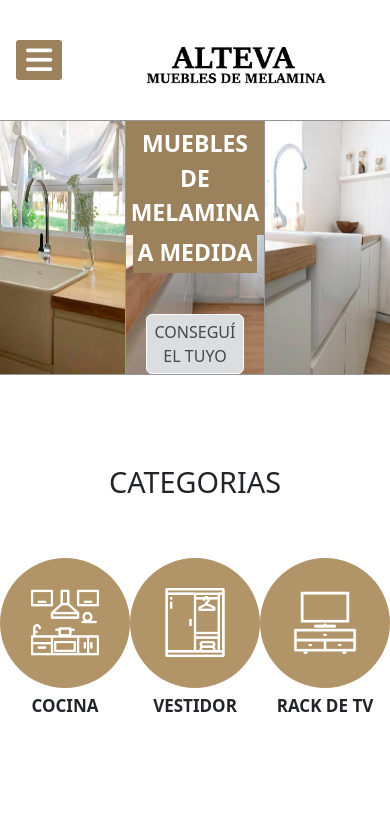
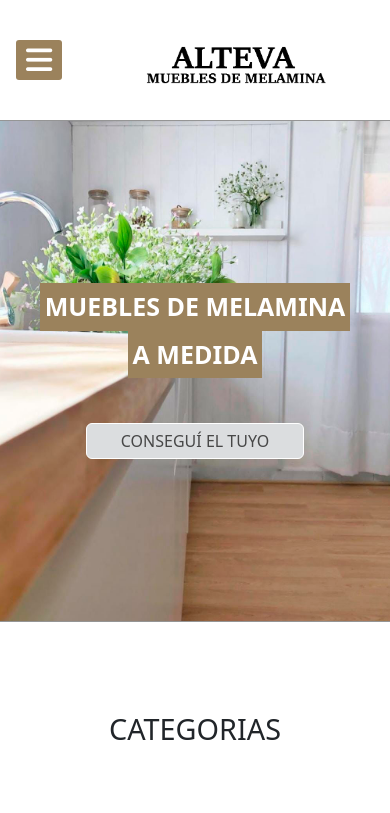
Before and after one commit to AgusParedes/Alteva_Muebles, a React (Vite) app: page / in a window 390 px wide. Shown: the top 813 px of the page. Built offline with nearby package versions, Linux system fonts and the light colour scheme; no server answers; the database is empty.

Commit message:
responsive de index

```diff
--- a/index.html
+++ b/index.html
@@ -14,6 +14,8 @@
     <link href="https://fonts.googleapis.com/css2?family=Noto+Serif:ital,wght@0,100..900;1,100..900&display=swap" rel="stylesheet">
     <link rel="stylesheet" href="https://fonts.googleapis.com/css2?family=Material+Symbols+Outlined" />
     <link href="https://fonts.googleapis.com/css2?family=Raleway:ital,wght@0,100..900;1,100..900&display=swap" rel="stylesheet">
+    <link rel="stylesheet" href="https://cdnjs.cloudflare.com/ajax/libs/animate.css/4.1.1/animate.min.css"/>
+
   </head>
   <body>
     <div id="root"></div>
--- a/package.json
+++ b/package.json
@@ -11,6 +11,7 @@
   },
   "dependencies": {
     "@mui/icons-material": "^5.11.16",
+    "animate.css": "^4.1.1",
     "bootstrap": "^5.3.3",
     "firebase": "^10.14.1",
     "react": "^18.2.0",
--- a/src/components/ColorCard/ColorCard.scss
+++ b/src/components/ColorCard/ColorCard.scss
@@ -29,3 +29,75 @@
         }
     }
 }
+
+@media (max-width: 1000px) {
+    .div_card-color_container{
+        width: 127px;
+        display: flex;
+        flex-direction: column;
+        justify-content: center;
+        align-items: center;
+        background-color: #e9ecef;
+        .div_color-img{
+            width: 112px;
+            height: 112px;
+            margin: 7px 0 18px 0;
+        }
+        .div_color-title{
+            width: 100%;
+            display: flex;
+
+            p{
+                font-size: 13px;
+            }
+        }
+    }
+}
+
+@media (max-width: 740px) {
+    .div_card-color_container{
+        width: 106px;
+        display: flex;
+        flex-direction: column;
+        justify-content: center;
+        align-items: center;
+        background-color: #e9ecef;
+        .div_color-img{
+            width: 93px;
+            height: 93px;
+            margin: 6px 0 15px 0;
+        }
+        .div_color-title{
+            width: 100%;
+            display: flex;
+
+            p{
+                font-size: 10px;
+            }
+        }
+    }
+}
+
+@media (max-width: 605px) {
+    .div_card-color_container{
+        width: 85px;
+        display: flex;
+        flex-direction: column;
+        justify-content: center;
+        align-items: center;
+        background-color: #e9ecef;
+        .div_color-img{
+            width: 75px;
+            height: 75px;
+            margin: 5px 0 12px 0;
+        }
+        .div_color-title{
+            width: 100%;
+            display: flex;
+
+            p{
+                font-size: 8px;
+            }
+        }
+    }
+}
--- a/src/components/ColorCarrusel/ColorCarrusel.scss
+++ b/src/components/ColorCarrusel/ColorCarrusel.scss
@@ -15,3 +15,27 @@
 .carousel{
    background-color: currentColor;
 }
+
+@media (max-width: 1000px) {
+   .div_carousel_container{
+      .div_colores{
+         display: flex;
+         justify-content: center;
+         gap: 10px;
+         margin: 10px;
+      }
+   }
+}
+@media (max-width: 740px) {
+   .div_carousel_container{
+      height: 350px;
+   }
+}
+@media (max-width: 535px) {
+   .carousel-control-prev{
+      display: none !important;
+   }
+   .carousel-control-next{
+      display: none !important;
+   }
+}
--- a/src/components/Contacto/Contacto.jsx
+++ b/src/components/Contacto/Contacto.jsx
@@ -4,17 +4,17 @@ export const Contacto = () =>{
 
     return(
         <>
-            <div className='div_containerContacto'>
+            <div className=' div_containerContacto'>
                 <div className='div_containerIzq'>
                     <div className='div_containerText'>
-                        <div className='div_titulo'>
+                        <div className='animate__animated animate__fadeInUp animate__delay-0.3s div_titulo'>
                             <p>¡Contáctanos y <span className="colorLetrasTitulo">OBTÉN EL MUEBLE DE TUS SUEÑOS!</span></p>
                         </div>
-                        <div className='div_text'>
-                            <p>Para cualquier consulta o duda, sin compromiso, no dudes en contactarnos. Podes hacerlo dandole clic en los íconos de nuestras redes sociales, mandando un menaje o llamándonos por teléfono al +543404417996, o visitándonos en Guillermo Tell 135. ¡Estamos aquí para ayudarte!</p>
+                        <div className='animate__animated animate__fadeInUp animate__delay-0.3s div_text'>
+                            <p>Para cualquier consulta o duda, sin compromiso, no dudes en contactarnos. Podes hacerlo dandole click en los íconos de nuestras redes sociales, mandando un menaje o llamándonos por teléfono al +543404417996, y tambien visitándonos en Guillermo Tell 135. ¡Estamos aquí para ayudarte!</p>
                         </div>
                     </div>
-                    <div className='div_containerTarjetasRedes'>
+                    <div className='animate__animated animate__fadeInUp animate__delay-0.3s div_containerTarjetasRedes'>
                     <div>
                         <a href="https://www.facebook.com/profile.php?id=100063653134693" target="_blank" class="icono_redes"><i class="fab fa-facebook-f"></i></a>
                         <p>Facebook</p>
--- a/src/components/Contacto/Contacto.scss
+++ b/src/components/Contacto/Contacto.scss
@@ -69,6 +69,7 @@
                 font-weight: 100;
                 font-style: normal;
                 font-size: 14px;
+                color: black;
             }
         }
 
@@ -95,7 +96,18 @@
         .div_containerIzq{
             justify-content: center;
             width: 90%;
+            .div_containerText{
+                text-align: justify;
+            }
+            .div_containerTarjetasRedes{
+            div{
+                p{
+                    font-weight: 400;
+                }
+                }
+            }
         }
+
         .div_mapa{
             width: 600px;
         }
--- a/src/components/Index/Index.jsx
+++ b/src/components/Index/Index.jsx
@@ -1,6 +1,7 @@
 import './Index.scss';
 import { Link } from 'react-router-dom'
 import { ColorCarrusel } from '../ColorCarrusel/ColorCarrusel.jsx'
+import 'animate.css';
 
 
 
@@ -13,10 +14,10 @@ export const Index = () =>{
             <div class="foto_index_med">
                <div class="div_texto_fotoMed">
                   <div>
-                     <p class="text_foto_index">MUEBLES DE MELAMINA</p>
-                     <span class="text_foto_index">A MEDIDA</span>
-                     <div>
-                        <button class="boton_foto_index">CONSEGUÍ EL TUYO</button>
+                  <p class="animate__animated animate__fadeInUp animate__delay-0.3s text_foto_index">MUEBLES DE MELAMINA</p>
+                  <p class="animate__animated animate__fadeInUp animate__delay-0.3s text_foto_index">A MEDIDA</p>
+                  <div>
+                        <button class="boton_foto_index animate__animated animate__fadeInUp animate__delay-0.3s">CONSEGUÍ EL TUYO</button>
                      </div>
                   </div>
                </div>
--- a/src/components/Index/Index.scss
+++ b/src/components/Index/Index.scss
@@ -38,6 +38,9 @@
             padding: 5px;
             color: white;
             cursor: default;
+         }
+         .text_foto_index:nth-child(2){
+            display: inline-block;
          }
          .boton_foto_index{
             margin-top: 45px;
@@ -144,3 +147,141 @@
    width: 100%;
    height: 500px;
 }
+@media (max-width:1050px) {
+   .grid_container_foto_index {
+   .foto_index_med {
+         .div_texto_fotoMed{
+            display: flex;
+            justify-content: center;
+            align-items: center;
+            text-align: center;
+            width: 100%;
+            height: 100%;
+            .text_foto_index{
+               margin-bottom: 0;
+               font-size: 15px;
+               background-color: #9b825c ;
+               font-weight:700;
+               padding: 5px;
+               color: white;
+               cursor: default;
+            }
+            .boton_foto_index{
+               margin-top: 45px;
+               padding: 5px;
+               font-size: 13px;
+               background-color: #DBDDDF;
+               border: 1px solid white ;
+               color: #474747;
+               transition: all 0.7s ease;
+               font-weight:500;
+               border-radius: 6px;
+               width: 70%;
+            }
+         }
+      }
+}}
+
+@media (max-width: 860px){
+   .div_categorias_index_conteiner{
+      .div_categoria{
+         .div_icono{
+         display: flex;
+         background-color: #b19468;
+         align-items: center;
+         justify-content: center;
+         width: 90px;
+         height: 90px;
+         border-radius: 50%;
+         transition-duration: 0.7s;
+         cursor: pointer;
+         margin-bottom: 5px;
+         }
+         img{
+               width: 53%;
+         }
+         p{
+            font-size: 13px;
+            font-weight: 600;
+         }
+      }
+   }
+}
+
+@media (max-width: 700px) {
+   .grid_container_foto_index {
+      grid-template-columns: 1fr;
+      grid-template-areas: "foto_index_med";
+
+   .foto_index_izq,
+   .foto_index_der {
+      display: none;
+   }
+   .foto_index_med {
+      border-left: none;
+      border-right: none;
+      height: auto;
+      min-height: 500px;
+      background-size: cover;
+      background-position: center;
+         .div_texto_fotoMed{
+            display: flex;
+            justify-content: center;
+            align-items: center;
+            text-align: center;
+            width: 100%;
+            height: 100%;
+            .text_foto_index{
+               margin-bottom: 0;
+               font-size: 25px;
+               background-color: #9b825c ;
+               font-weight:700;
+               padding: 5px;
+               color: white;
+               cursor: default;
+            }
+            .boton_foto_index{
+               margin-top: 45px;
+               padding: 5px;
+               font-size: 16px;
+               background-color: #DBDDDF;
+               border: 1px solid white ;
+               color: #474747;
+               transition: all 0.7s ease;
+               font-weight:500;
+               border-radius: 6px;
+               width: 70%;
+            }
+         }
+      }
+   }
+}
+@media (max-width: 610px){
+   .div_categorias_index_conteiner{
+      flex-wrap: wrap;
+      .div_categoria{
+         width: calc(33.33% - 20px); /* Ajusta el tamaño para que entren 3 por fila */
+         margin: 10px;
+         text-align: center;
+         .div_icono{
+         display: flex;
+         background-color: #b19468;
+         align-items: center;
+         justify-content: center;
+         width: 90px;
+         height: 90px;
+         border-radius: 50%;
+         transition-duration: 0.7s;
+         cursor: pointer;
+         margin-bottom: 5px;
+         }
+         img{
+               width: 53%;
+         }
+         p{
+            font-size: 13px;
+            font-weight: 600;
+         }
+      }
+   }
+}
--- a/src/components/SobreNosotros/SobreNosotros.scss
+++ b/src/components/SobreNosotros/SobreNosotros.scss
@@ -6,10 +6,10 @@
             font-size: 30px;
         }
         .descripcion_introduccionSN{
-            margin: 10px 10px 0 10px;
+            margin: 10px 15px 0 15px;
             font-size: 18px;
-            text-align: center;
             font-family: "Raleway", sans-serif;
+            text-align: justify;
 
         }
     }
@@ -22,6 +22,7 @@
             width: 45%;
             display: flex;
             justify-content: end;
+            text-align: justify;
             .iconoSN{
                 font-family: Material Symbols Outlined;
                 font-size: 400px;
```
Also changed, not shown: 1 other file (tests, documents, lock files or other folders).
